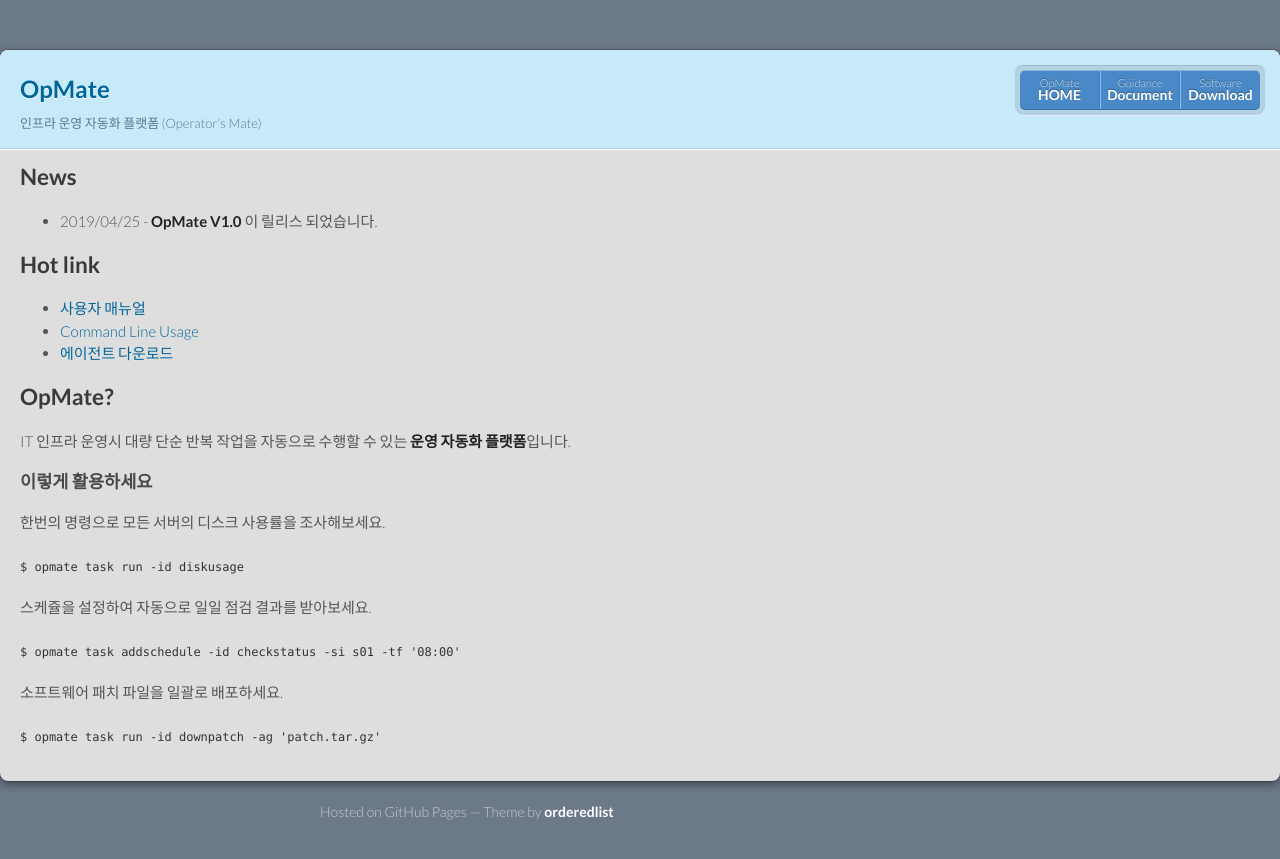
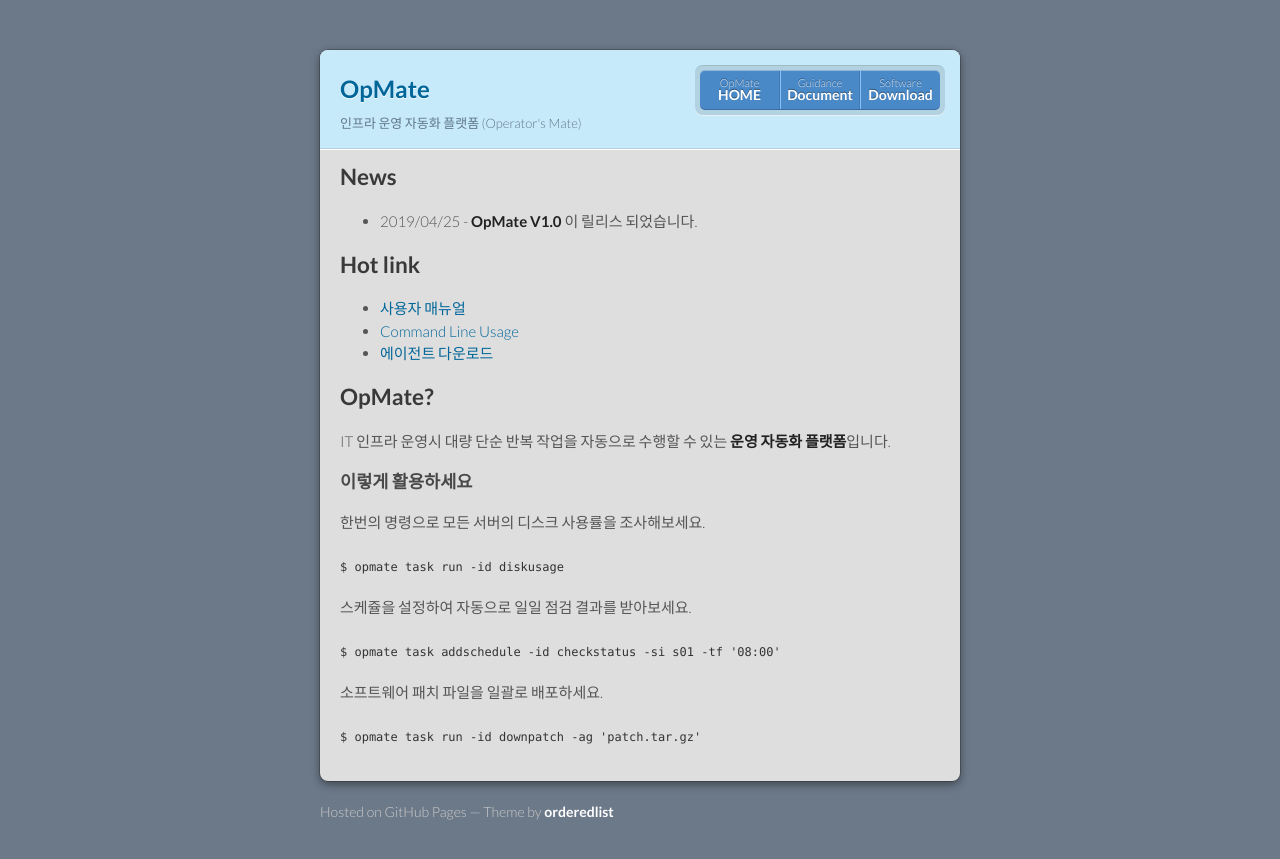
Before and after one commit to opmate/opmate.github.io, a Jekyll site: the page built from index.md, in a window 1280 px wide. Shown: the top 859 px of the page. Built offline with Jekyll 4.4.1, drawn with Linux system fonts in a browser that asks for light colours; our own code applies the rules of GitHub Pages for plain Markdown files; a script that is not in the unit is left out; the repository's description, which GitHub fills in, is left out.

Commit message:
Update jekyll-theme-modernist.scss

```diff
--- a/_sass/jekyll-theme-modernist.scss
+++ b/_sass/jekyll-theme-modernist.scss
@@ -16,7 +16,7 @@
 }
 
 .wrapper {
-  width:1280px;
+  width:640px;
   margin:0 auto;
   background:#DEDEDE;
   border-radius: 8px;
```
